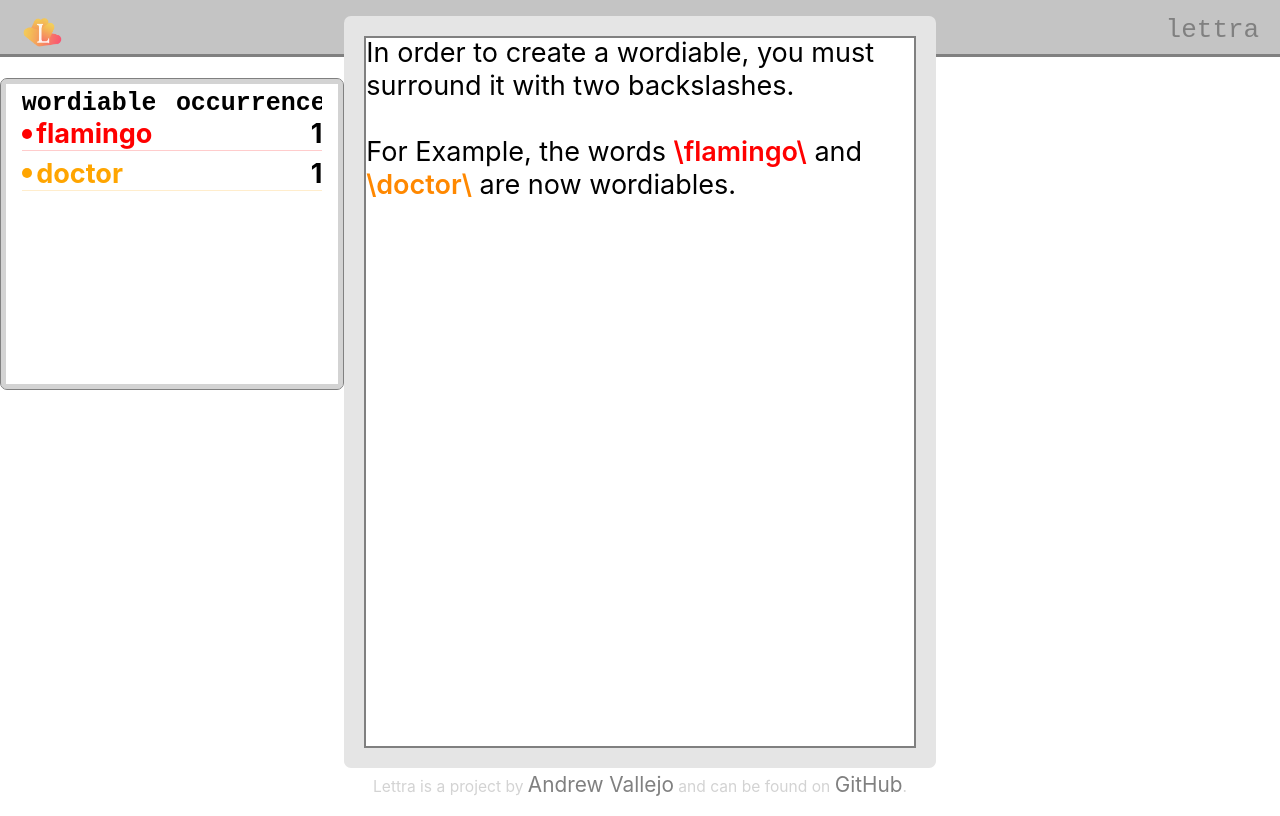
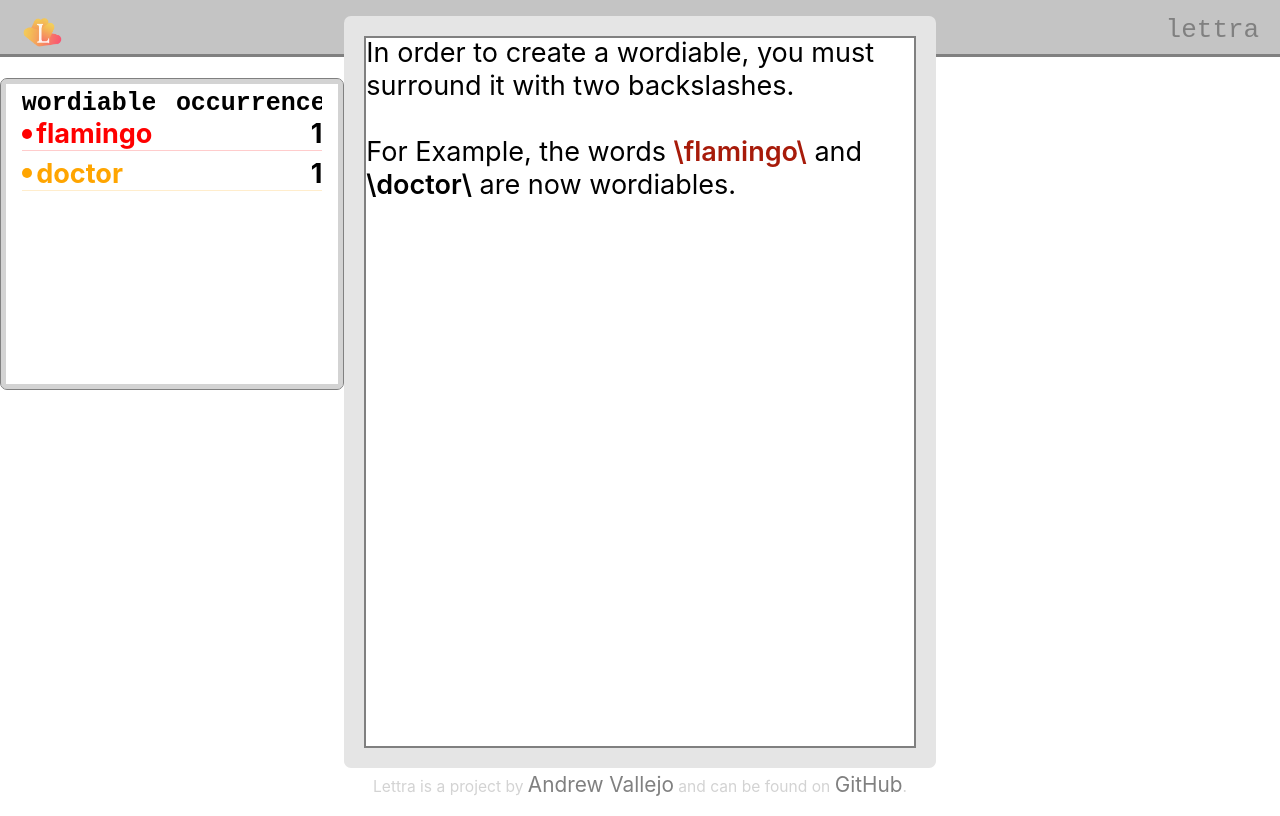
Before and after one commit to andrewvallejo/lettra, a SvelteKit app: page / in a window 1280 px wide. Built offline with nearby package versions, Linux system fonts and the light colour scheme.

Commit message:
Clean logic

```diff
--- a/src/components/LiveWord.svelte
+++ b/src/components/LiveWord.svelte
@@ -7,36 +7,33 @@
 
 	export let word: Word;
 
-	let wordType: string = word.type;
+	let type: string = word.type;
 
 	let text: string = word.string;
 
 	let index = word.index;
 
-	let delay = index * 10 + 150;
+	let delay = index * 45;
 
-	let prevColor = rainbow[word.wordiablePos - 1];
-
-	$: word.isInWordiables && (prevColor = rainbow[7]);
-
-	let color: Tweened<string> = tweened(prevColor, {
+	let color: Tweened<string> = tweened(rainbow[7], {
 		duration: 350,
 		delay: delay,
 		interpolate: interpolateLab
 	});
 
 	const handleClick = () => {
+		if (type === 'wordiableCopy') return;
 		let newText: string;
 		let splitted: string[] = $cleanText;
 		let flippedWord: string =
-			wordType === 'wordiable' ? removeBackSlashes(word.string) : addBackSlashes(word.string);
+			type === 'wordiable' ? removeBackSlashes(word.string) : addBackSlashes(word.string);
 
 		splitted[index] = flippedWord;
 		newText = splitted.join(' ');
 		textStore.set(reverseParseText(newText));
 	};
 
-	$: color.set(rainbow[word.wordiablePos]);
+	$: color.set(word.color);
 </script>
 
 <span>
@@ -49,8 +46,19 @@
 	span {
 		pointer-events: auto;
 		line-height: 1.12;
+		.word {
+			font-weight: 400;
+		}
+
+		&:hover {
+			opacity: 1 !important;
+		}
 		.wordiable {
 			font-weight: 600;
+		}
+		.wordiableCopy {
+			font-weight: 400;
+			cursor: text;
 		}
 		button {
 			position: relative;
```
